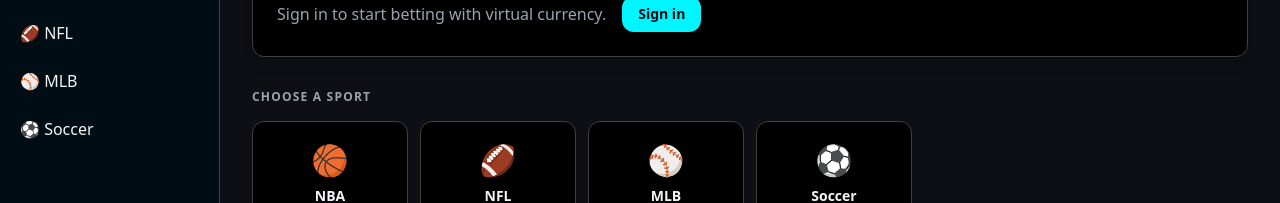
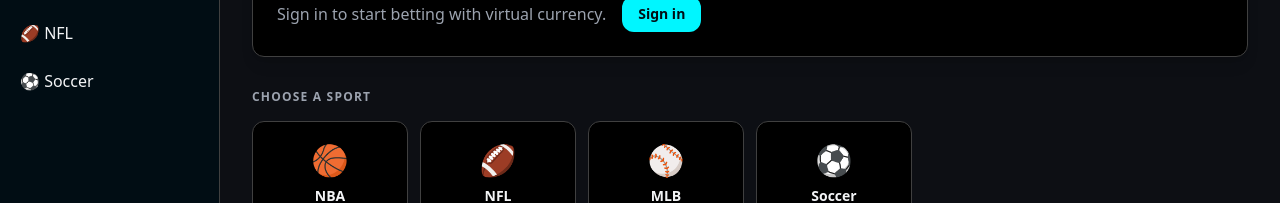
Before and after one commit to AmalSresh/491-ParlAI, a React app in the folder frontend/: page / in a window 1280 px wide. Shown: the part 174-377 px from the top of the page. Built offline with nearby package versions, Linux system fonts and the light colour scheme; no server answers; the HTML template or start-up script is replaced by a standard one.

Commit message:
hide MLB

```diff
--- a/frontend/src/components/Sidebar.jsx
+++ b/frontend/src/components/Sidebar.jsx
@@ -16,9 +16,6 @@
           </Link>
         </li>
         <li>
-          <Link to="/mlb">⚾ MLB</Link>
-        </li>
-        <li>
           <Link to="/soccer">⚽ Soccer</Link>
         </li>
       </ul>
```
